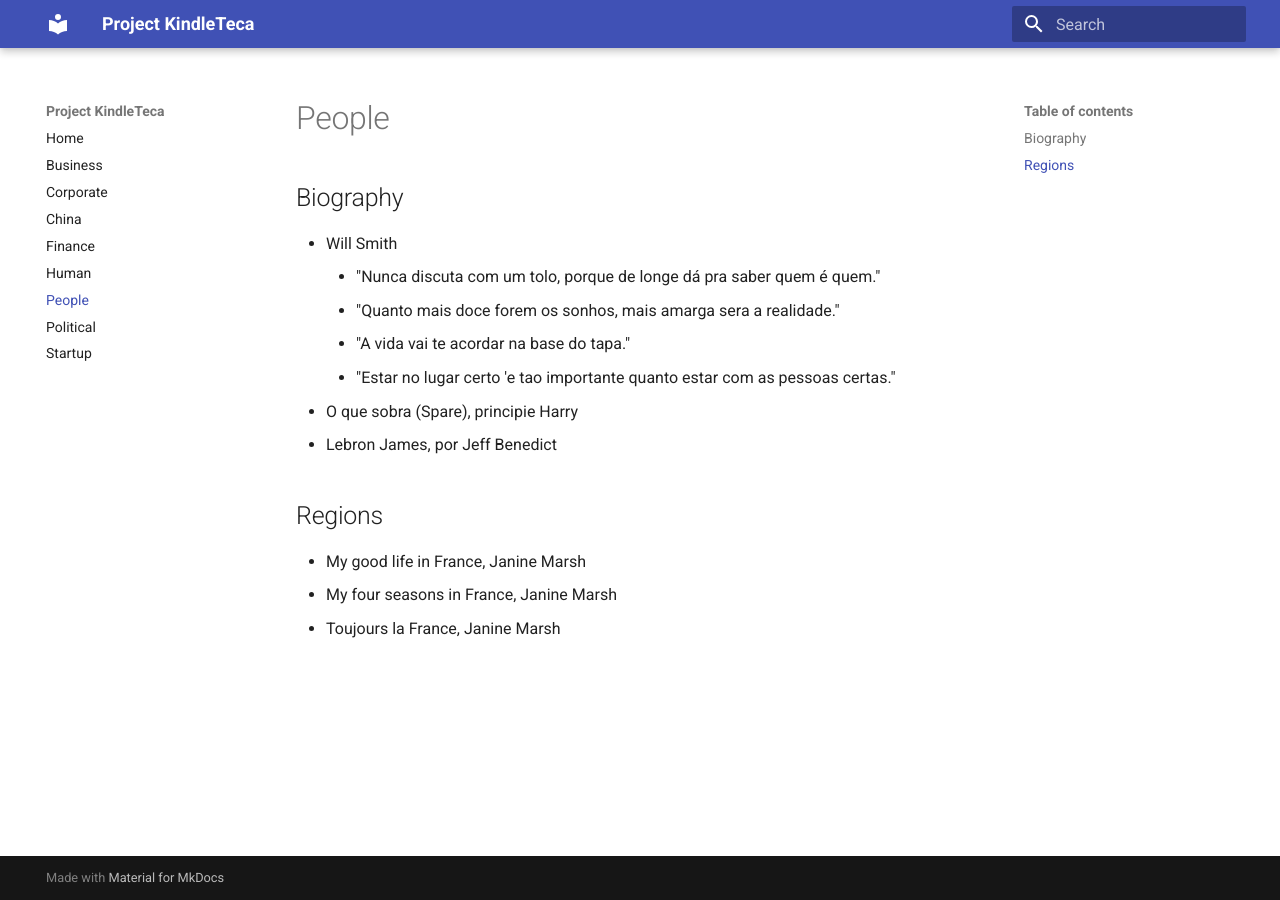
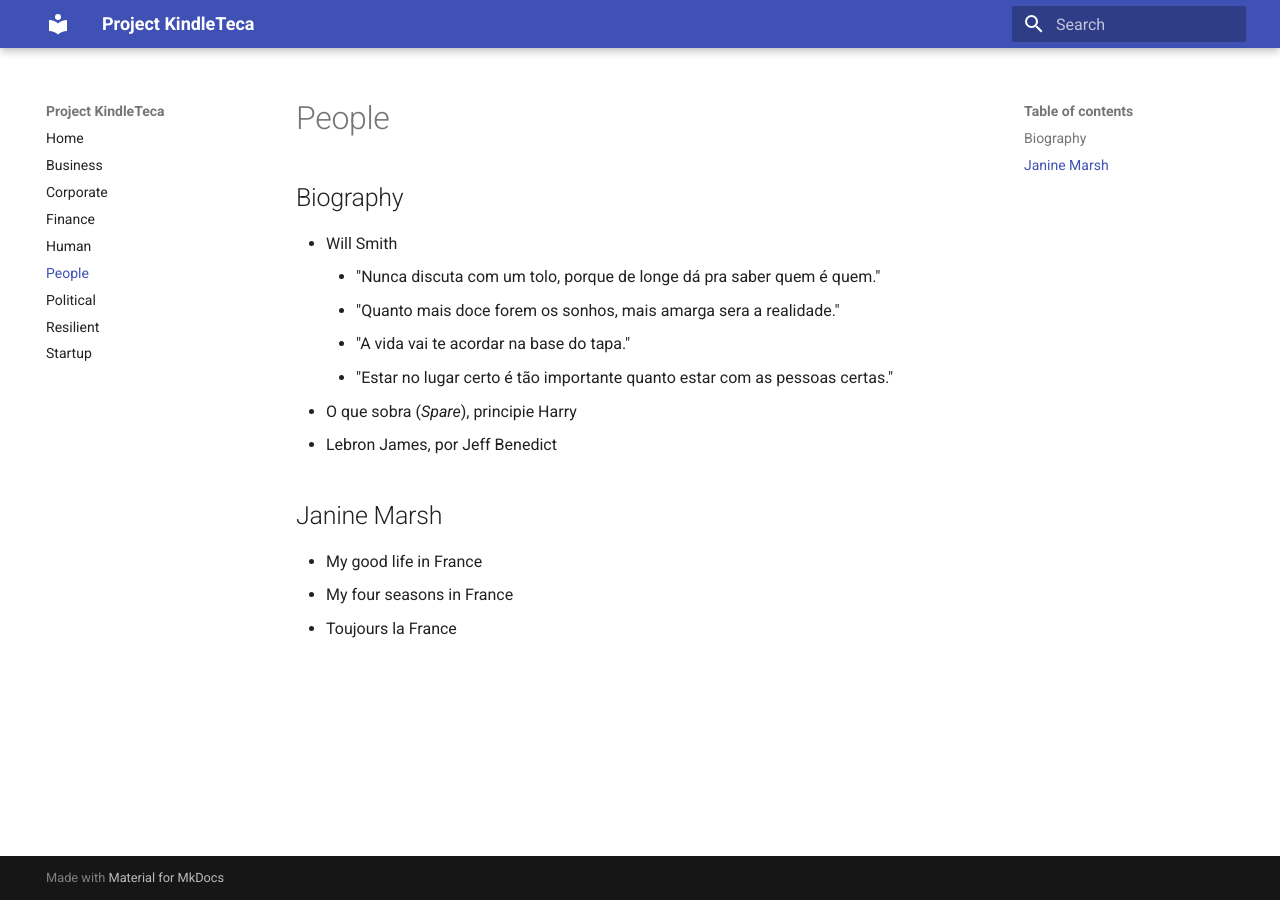
Before and after one commit to renatobrf/kindle-teca, an MkDocs documentation site: the page built from docs/people.md, in a window 1280 px wide. Built offline with MkDocs 1.6.1 and Material for MkDocs 9.7.7, drawn with Linux system fonts in a browser that asks for light colours.

Commit message:
updates.

```diff
--- a/docs/people.md
+++ b/docs/people.md
@@ -3,11 +3,11 @@
     - "Nunca discuta com um tolo, porque de longe dá pra saber quem é quem."
     - "Quanto mais doce forem os sonhos, mais amarga sera a realidade."
     - "A vida vai te acordar na base do tapa."
-    - "Estar no lugar certo 'e tao importante quanto estar com as pessoas certas."
-- O que sobra (Spare), principie Harry
+    - "Estar no lugar certo é tão importante quanto estar com as pessoas certas."
+- O que sobra (*Spare*), principie Harry
 - Lebron James, por Jeff Benedict
 
-## Regions
-- My good life in France, Janine Marsh
-- My four seasons in France, Janine Marsh
-- Toujours la France, Janine Marsh
+## Janine Marsh
+- My good life in France
+- My four seasons in France
+- Toujours la France
--- a/mkdocs.yml
+++ b/mkdocs.yml
@@ -3,11 +3,11 @@
   - Home: 'index.md'
   - Business: 'business.md'
   - Corporate: 'corporate.md'
-  - China: 'china.md'
   - Finance: 'finance.md'
   - Human: 'human.md'
   - People: 'people.md'
   - Political: 'political.md'
+  - Resilient: 'china.md'
   - Startup: 'startup.md'
 
 theme:
```
Also changed, not shown: docs/china.md (+4 -2 lines), docs/corporate.md (+2 -2 lines), docs/startup.md (+6 -4 lines).
